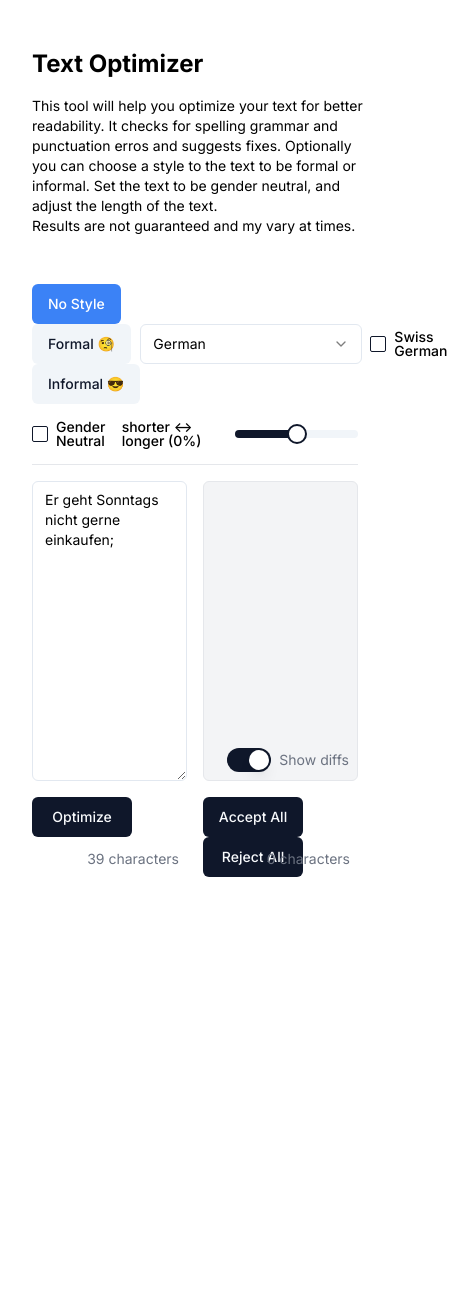
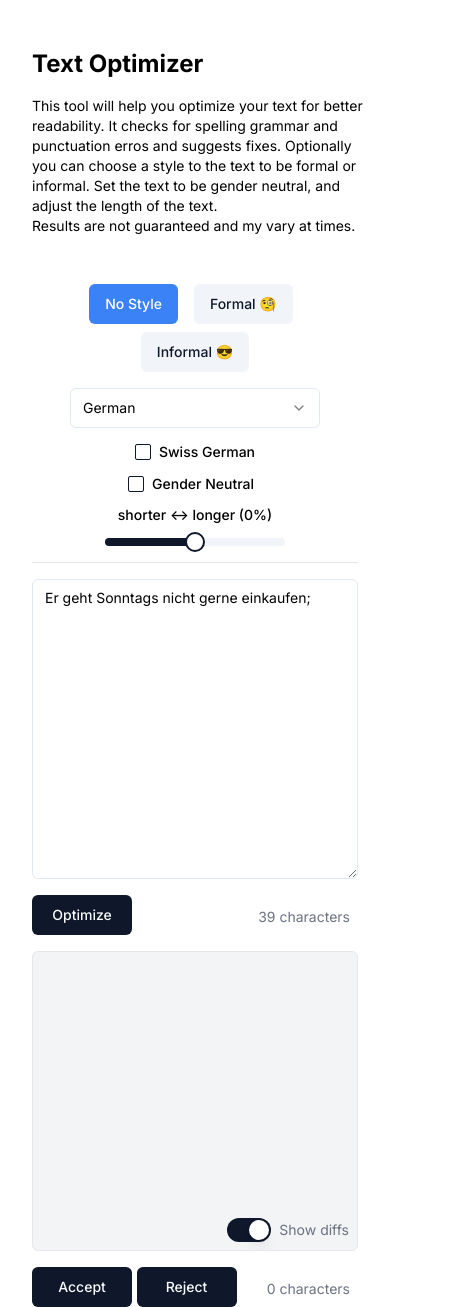
Before and after one commit to cheesestringhustler/llm-text-optimizer, a Next.js app: page / in a window 390 px wide. Shown: the whole page, 475 px wide, since content can reach past the window. Before the commit the page ends 877 px from the top, so only its background shows below. Built offline with nearby package versions, Linux system fonts and the light colour scheme.

Commit message:
mobile, enter key, language optimize

```diff
--- a/app/api/language/route.ts
+++ b/app/api/language/route.ts
@@ -10,7 +10,9 @@ export async function POST(req: Request, res: Response) {
 
   try {
     const systemPrompt = `Return the language in ISO 639-1 format. For example, if the language is English, return "en".`;
-    const userPrompt = `Return the language in ISO 639-1 format for following text:\n${text}`
+
+    const text_excerpt = text.split(/\s+/).slice(0, 20).join(' '); // Get the first 20 words from the text in one line
+    const userPrompt = `Return the language in ISO 639-1 format for following text:\n${text_excerpt}`
     const response = await openai.chat.completions.create({
       model: "gpt-3.5-turbo",
       messages: [{ role: "system", content: systemPrompt }, { role: "user", content: userPrompt }],
--- a/app/api/textlength/route.ts
+++ b/app/api/textlength/route.ts
@@ -18,7 +18,7 @@ export async function POST(req: Request, res: Response) {
 
   try {
     // Construct system prompt with language and gender neutrality consideration
-    let systemPrompt = `Adjusting the length of the text. Make sure to keep the tone and structure of the text the same. Do not make any spelling or grammar mistakes. Only return the text.`;
+    let systemPrompt = `Adjusting the length of the text. Make sure to keep the tone and structure of the text the same. Do not make any spelling or grammar mistakes. Keep the language ${language.name} as is. Only return the text.`;
     if (language.code.startsWith("de") || language.code.startsWith("ch")) {
       systemPrompt = `Anpassen der Textlänge. Achten Sie darauf, dass Ton und Struktur des Textes gleich bleiben. Machen Sie keine Rechtschreib- oder Grammatikfehler. Geben Sie nur den Text zurück.`;
     }
--- a/components/Editor.tsx
+++ b/components/Editor.tsx
@@ -1,5 +1,5 @@
 "use client";
-import React, { useState, useEffect } from "react";
+import React, { useState, useEffect, useCallback } from "react";
 import styles from "./Editor.module.scss";
 import commonLanguages from "../languages.json";
 import TextOutput from './TextOutput';
@@ -71,10 +71,14 @@ function Editor() {
         }
     }, [text, debouncedText]);
 
-
     // Handler for form submission
     const handleSubmit = async (e: React.FormEvent<HTMLFormElement>) => {
         e.preventDefault();
+        optimizeText();
+    };
+
+    // Function to optimize text
+    const optimizeText = async () => {
         setIsLoadingOptimization(true);
         // Fetching optimized text from the server
         const response = await fetch('/api/optimize', {
@@ -115,20 +119,28 @@ function Editor() {
         setOptimizedText(""); // Keep the original text, discard changes
     };
 
+    // Handle key press in textarea
+    const handleKeyPress = useCallback((e: React.KeyboardEvent<HTMLTextAreaElement>) => {
+        if (e.key === 'Enter' && (e.metaKey || e.ctrlKey)) {
+            e.preventDefault();
+            optimizeText();
+        }
+    }, [text, language, promptStyle, isGenderNeutral]);
+
     return (
         <div className="container mx-auto px-4 max-w-[1000px]">
 
             {/* Control parameters to adjust the prompt style and language */}
-            <div className="w-full flex flex-col  border-b border-gray-200 pb-4">
-                <div className="flex flex-row items-center justify-between pb-4">
-                    <div>
+            <div className="w-full flex flex-col border-b border-gray-200 pb-4">
+                <div className="flex flex-col md:flex-row items-center justify-between pb-4">
+                    <div className="flex flex-wrap justify-center gap-2 mb-4 md:mb-0">
                         <Button className={`hover:bg-blue-500 mr-2 ${promptStyle === "no-style" ? "bg-blue-500 text-white" : ""}`} onClick={() => setPromptStyle("no-style")} variant="secondary">No Style</Button>
                         <Button className={`hover:bg-blue-500 mr-2 ${promptStyle === "formal" ? "bg-blue-500 text-white" : ""}`} onClick={() => setPromptStyle("formal")} variant="secondary">Formal 🧐</Button>
                         <Button className={`hover:bg-blue-500 ${promptStyle === "informal" ? "bg-blue-500 text-white" : ""}`} onClick={() => setPromptStyle("informal")} variant="secondary">Informal 😎</Button>
                     </div>
-                    <div className="flex flex-row items-center justify-between gap-2">
+                    <div className="flex flex-col md:flex-row items-center justify-between gap-4">
                         {isLoadingLanguage ? <Loader2 className="h-4 w-4 animate-spin" /> : ""}
-                        <Select  value={language.code} onValueChange={(value) => setLanguage(commonLanguages.find((lang) => lang.code === value) as Language)}>
+                        <Select value={language.code} onValueChange={(value) => setLanguage(commonLanguages.find((lang) => lang.code === value) as Language)}>
                             <SelectTrigger className="w-[250px]">{language.name}</SelectTrigger>
                             <SelectContent>
                                 {commonLanguages.map(lang => (
@@ -141,7 +153,6 @@ function Editor() {
                                 id="swiss-german"
                                 checked={language.code === "ch-de"}
                                 onCheckedChange={(checked) => setLanguage(commonLanguages.find((lang) => lang.code === (checked ? "ch-de" : "de")) as Language)}
-                                // disabled={language.code !== "de" && language.code !== "ch-de"}
                             />
                             <label htmlFor="swiss-german" className="text-sm font-medium leading-none peer-disabled:cursor-not-allowed peer-disabled:opacity-70">
                                 Swiss German
@@ -150,7 +161,7 @@ function Editor() {
                     </div>
                 </div>
                 <div>
-                    <div className="flex items-center gap-2 justify-between">
+                    <div className="flex flex-col md:flex-row items-center gap-4 justify-between">
                         <div className="flex items-center gap-2">
                             <Checkbox
                                 id="gender-neutral"
@@ -161,13 +172,13 @@ function Editor() {
                                 Gender Neutral
                             </label>
                         </div>
-                        <div className="flex items-center gap-2">
+                        <div className="flex flex-col md:flex-row items-center gap-4">
                             <label htmlFor="text-length-slider" className="text-sm font-medium leading-none">
                                 shorter {`<->`} longer ({textLength}%)
                             </label>
                             <Slider
                                     id="text-length-slider"
-                                    className="w-[180px]"
+                                    className="w-[180px] md:w-[180px]"
                                     defaultValue={[0]}
                                     min={-90}
                                     max={90}
@@ -181,9 +192,9 @@ function Editor() {
 
             {/* Main user interaction to enter text, submit and integrate suggestions */}
             <div className="w-full pt-4">
-                <div className="w-full flex flex-row gap-4"> {/* Added gap class for spacing between form and text output */}
+                <div className="w-full flex flex-col md:flex-row gap-4"> {/* Responsive layout for mobile and desktop */}
                     <form onSubmit={handleSubmit} className="flex-1 flex flex-col relative">
-                        <Textarea className="mb-4 h-[300px]" value={text} onChange={(e) => setText(e.target.value)}></Textarea>
+                        <Textarea className="mb-4 h-[300px]" value={text} onChange={(e) => setText(e.target.value)} onKeyDown={handleKeyPress}></Textarea>
                         <span className="absolute bottom-2 right-2 text-sm text-gray-500">{text.length} characters</span>
                         <Button className="w-[100px]" disabled={isLoadingOptimization}>{isLoadingOptimization ? <Loader2 className="h-4 w-4 animate-spin" /> : "Optimize"}</Button>
                     </form>
@@ -200,8 +211,8 @@ function Editor() {
                           setActiveChangeId={setActiveChangeId}
                         />
                         <span className="absolute bottom-2 right-2 text-sm text-gray-500">{optimizedText.length} characters</span>
-                        <Button className="w-[100px]" onClick={handleAcceptAll}>Accept All</Button> {/* Accept all changes */}
-                        <Button className="w-[100px]" onClick={handleRejectAll}>Reject All</Button> {/* Reject all changes */}
+                        <Button className="w-[100px]" onClick={handleAcceptAll}>Accept</Button> {/* Accept all changes */}
+                        <Button className="w-[100px]" onClick={handleRejectAll}>Reject</Button> {/* Reject all changes */}
                     </div>
                 </div>
             </div>
--- a/components/TextOutput.tsx
+++ b/components/TextOutput.tsx
@@ -58,7 +58,8 @@ const TextOutput: React.FC<TextOutputProps> = ({ text, setText, language, optimi
     }, [optimizedText]); // Re-run effect when optimizedText changes
 
     return (
-        <div className='min-h-[300px] h-[300px] overflow-auto border border-gray-200 rounded-md mb-4 bg-gray-100 relative'>
+        <div className='min-h-[300px] h-[300px] overflow-hidden border border-gray-200 rounded-md mb-4 bg-gray-100 relative'>
+            <div className='h-full overflow-auto p-2 text-sm'>
                 {
                     showDiffs ? (
                         optimizedText !== "" ? processedDiffs.map((part, index) => (
@@ -69,22 +70,15 @@ const TextOutput: React.FC<TextOutputProps> = ({ text, setText, language, optimi
                                 onMouseLeave={() => setActiveChangeId(null)}
                                 title={part.reason ? part.reason : ''}>
                                 {part.value}
-                            {/* Show popover only if part is modified, added, or removed */}
-                            {/* TODO: add popover to accept/reject changes with reason */}
-                            {/* {activeChangeId === index && (part.modified || part.added || part.removed) && (
-                            <Popover
-                                message={`Change type: ${processedDiffs[activeChangeId].modified ? 'Modified' : processedDiffs[activeChangeId].added ? 'Added' : processedDiffs[activeChangeId].removed ? 'Removed' : 'Unchanged'}`}
-                                onAccept={() => acceptDiff(processedDiffs[activeChangeId].id)}
-                                onReject={() => rejectDiff(processedDiffs[activeChangeId].id)}
-                            />
-                            )} */}
                             </span>
                         )) : <></>
                     ) : (
                         // Display optimized text directly if showDiffs is false
                         <span>{optimizedText}</span>
-                )}
-            {/* Positioning the switch at the bottom right corner */}
+                    )
+                }
+            </div>
+            {/* Positioning the switch at the bottom right corner, fixed within the component */}
             <div className='absolute bottom-0 right-0 p-2 flex items-center text-sm text-gray-500'>
                 <Switch id='show-diffs' checked={showDiffs} onCheckedChange={setShowDiffs} />
                 <label className='ml-2' htmlFor='show-diffs'>Show diffs</label>
```
Lines whose indentation alone changed are shown as unchanged.
